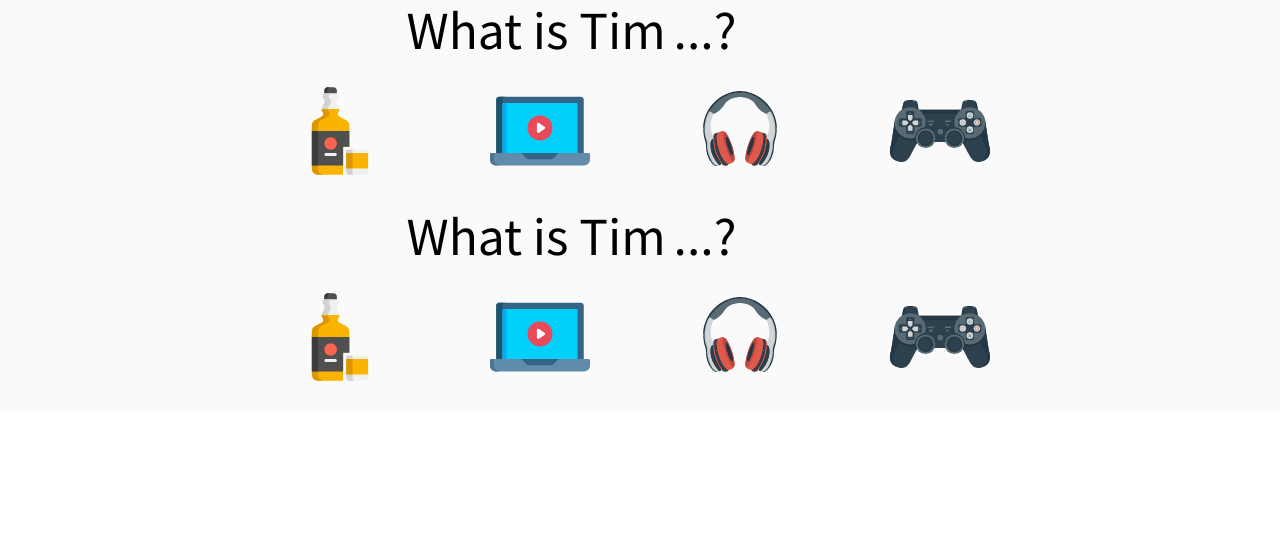
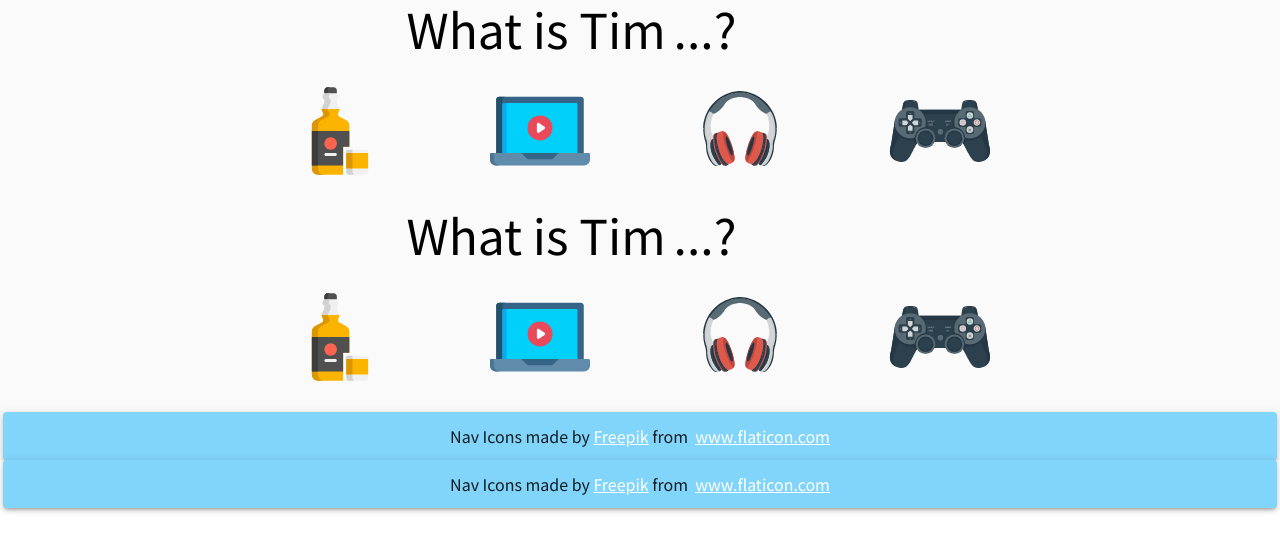
Before and after one commit to SpaceCowboy326/timconsuming, a Next.js app: page /components/layout in a window 1280 px wide. Shown: the top 552 px of the page. Built offline with nearby package versions, Linux system fonts and the light colour scheme; a web font is replaced by a local one.

Commit message:
trying to figure our transparent borders, added arrow functionality on carousel

```diff
--- /dev/null
+++ b/pages/api/spotify/login.js
@@ -0,0 +1,46 @@
+// Next.js API route support: https://nextjs.org/docs/api-routes/introduction
+// const express = require("express");
+// const fs = require("fs");
+// const app = express();
+const querystring = require('querystring');
+import auth from '../../lib/spotify/auth';
+// const cookieParser = require('cookie-parser');
+// const request = require('request'); // "Request" library
+// var cors = require('cors');
+
+
+const SPOTIFY_SECRET = auth.SPOTIFY_SECRET;
+const SPOTIFY_CLIENT_ID = auth.SPOTIFY_CLIENT_ID;
+
+const PORT = '3000';
+const REDIRECT_URI = `http://localhost:3000/dashboard`;
+
+const COOKIE_STATE_KEY = 'spotify_auth_state';
+const COOKIE_ACCESS_KEY = 'spotify_auth_access';
+const COOKIE_REFRESH_KEY = 'spotify_auth_refresh';
+
+
+const generateRandomString = length => {
+    let text = '';
+    const possible = 'ABCDEFGHIJKLMNOPQRSTUVWXYZabcdefghijklmnopqrstuvwxyz0123456789';
+
+    for (let i = 0; i < length; i++) {
+      text += possible.charAt(Math.floor(Math.random() * possible.length));
+    }
+    return text;
+};
+
+export default (req, res) => {
+    const state = generateRandomString(16);
+    // res.cookie(COOKIE_STATE_KEY, state);
+    // your application requests authorization
+
+    res.redirect('https://accounts.spotify.com/authorize?' +
+        querystring.stringify({
+            response_type: 'code',
+            client_id: SPOTIFY_CLIENT_ID,
+            scope: auth.getScope(),
+            redirect_uri: REDIRECT_URI,
+            state: state
+        }));
+};
--- a/pages/components/layout.js
+++ b/pages/components/layout.js
@@ -177,7 +177,15 @@ export default function Layout({children, selectedPage, displayBackdrop = false}
                             </div>
                         </Slide>
                 </div>
-                <footer >
+                <footer className={styles.footer}>
+                    <Paper elevation={3} classes={{root: styles.footerPaper}}>
+                        <div>
+                            <Typography>
+                                Nav Icons made by <a target="_blank" rel="noopener noreferrer" href="https://www.freepik.com" title="Freepik">Freepik</a> from
+                                &nbsp;<a target="_blank" rel="noopener noreferrer" href="https://www.flaticon.com/" title="Flaticon">www.flaticon.com</a>
+                            </Typography>
+                        </div>
+                    </Paper>
                     {/* <Link href="/drinking">who the hell is Tim?</Link> */}
                 </footer>
             </div>
--- a/pages/eating.js
+++ b/pages/eating.js
@@ -8,7 +8,7 @@ import styles from '../styles/drinking.module.scss';
 import React, { useState, useEffect, useContext } from 'react';
 
 
-export default function DrinkiEatingng() {
+export default function Eating() {
     const [displayBackdrop, setDisplayBackdrop] = useState(false);
     const showBackdrop = (show) => {
         console.log("I am going to show a backdrop?", show);
--- a/styles/carousel.module.scss
+++ b/styles/carousel.module.scss
@@ -10,6 +10,7 @@
     border-top: 2px solid rgb(177, 173, 173, 0);
     border-bottom: 2px solid rgb(177, 173, 173, 0);
     display: flex;
+    position: relative;
     transition: border-color 0.5s linear;
 
     &:hover {
@@ -43,13 +44,67 @@
 
 }
 
-.container {
+
+
+// .transparentEdgeViewportOverlay {
+//     border: 100px solid;
+//     border-image: linear-gradient(90deg, red, transparent) 1;
+
+//     // border-width: 100px;
+//     // border-top:none; border-bottom:none;
+//     // border-style:solid;
+//     // border-image:linear-gradient(red, transparent) 1;
+//     // height: 100%;
+//     right: 0;
+//     position: absolute;
+//     top: 0;
+//     height: 100%;
+//     width: 100%;
+// }
+
+.viewport {
+    // border-style:solid;
+    // border-image:linear-gradient(90deg, red, transparent) 1;
+    // border-bottom:0;
+    // border-top:0;
     // background: linear-gradient(to right, rgba(0, 0, 0, 0), rgba(255, 0, 0, 1), rgba(0, 0, 0, 0));
     box-sizing: border-box;
     cursor: grab;
     flex: 1 1;
     overflow: hidden;
     padding: 20px 15px;
+    position: relative;
+
+    // &:before, &:after {
+    //     content: " ";
+    //     position: absolute;
+    //     z-index: 9999999999;
+    // }
+
+    // &:before,
+    // &:after {
+    //   content: "";
+    //   position: absolute;
+    // //   display: block;
+    // //   left: -10px;
+    //   height: 50%;
+    // }
+
+    // &:before {
+    //     content: " ";
+    //     left: 0;
+    //     height: 100%;
+    //     width: 200px;
+    //     background: linear-gradient(to right, #333 0%, transparent 100%);
+    // }
+
+    // &:after {
+    //     top: 0;
+    //     right: 0;
+    //     width: 200px;
+    //     background: linear-gradient(270deg, red, transparent);
+    // }
+
     // scroll-snap-type: x proximity;
     // width: 100%;
 
--- a/styles/colors.module.scss
+++ b/styles/colors.module.scss
@@ -17,6 +17,7 @@ $secondary-color-light: lighten($secondary-color, $tonal-offset);
 $secondary-color-dark: darken($secondary-color, $tonal-offset);
 $secondary-text: rgba(0, 0, 0, 0.7);
 
+// $contrast-text: white;
 
 $background-color: #fafafa;
 
--- a/styles/index.module.scss
+++ b/styles/index.module.scss
@@ -17,10 +17,32 @@
 //     width: 100%;
 // }
 
-.headerPaper {
+
+.footer {
+    // background-color: $primary-color !important;
+    // margin-bottom: 5px;
+    display: flex;
+    justify-content: center;
+    width: 100%;
+}
+
+.footerPaper {
     background-color: $primary-color !important;
+    display: flex;
+    height: 3em;
+    justify-content: center;
+    align-items: center;
     // margin-bottom: 5px;
-    width: 80vw;
+    width: 99.5%;
+
+    a {
+        color: white;
+        text-decoration: underline;
+
+        &:visited {
+            color: $secondary-text;
+        }
+    }
 }
 
 .pageTitle {
```
Also changed, not shown: pages/components/carousel.js (+17 -3 lines).
